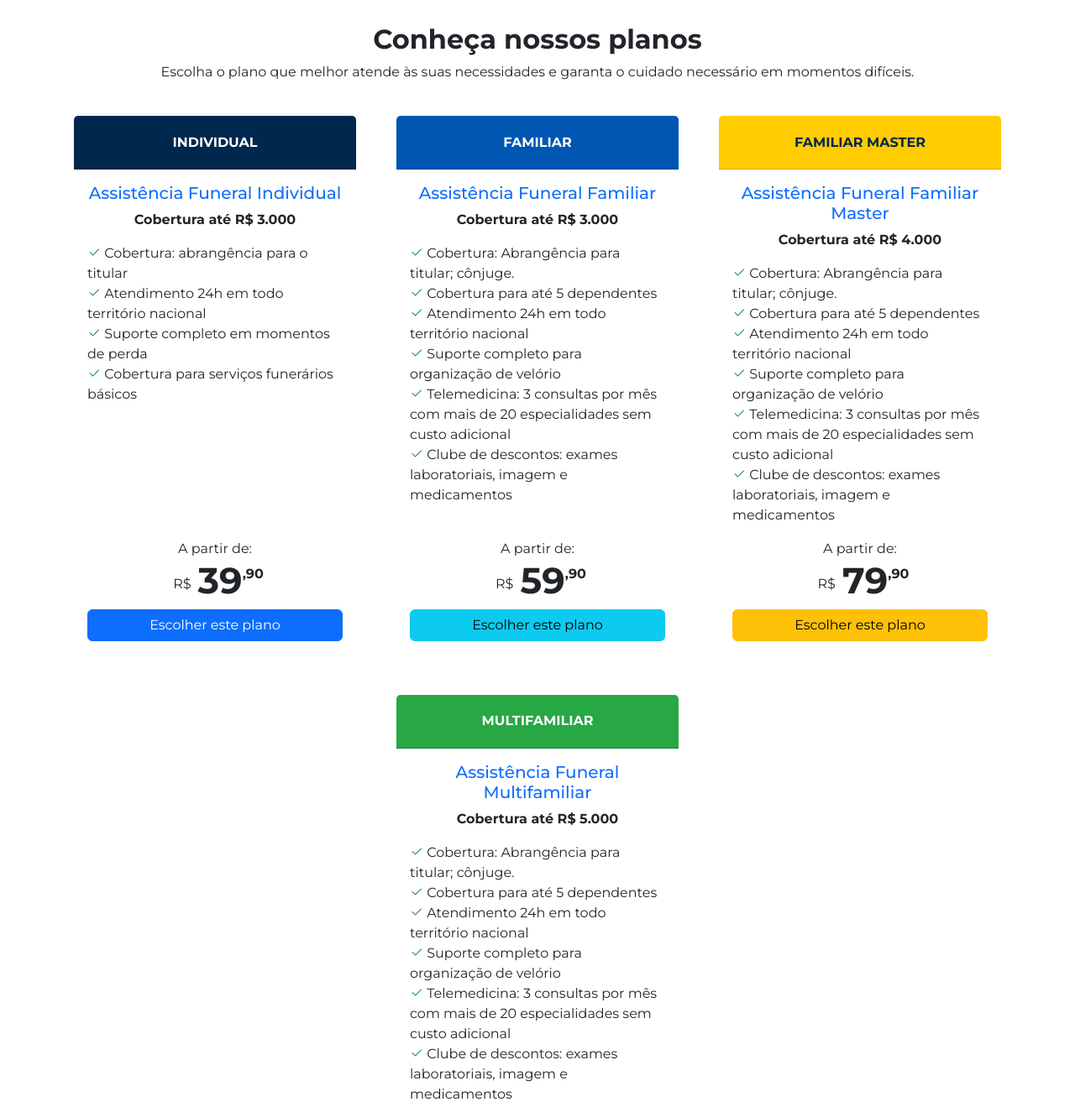
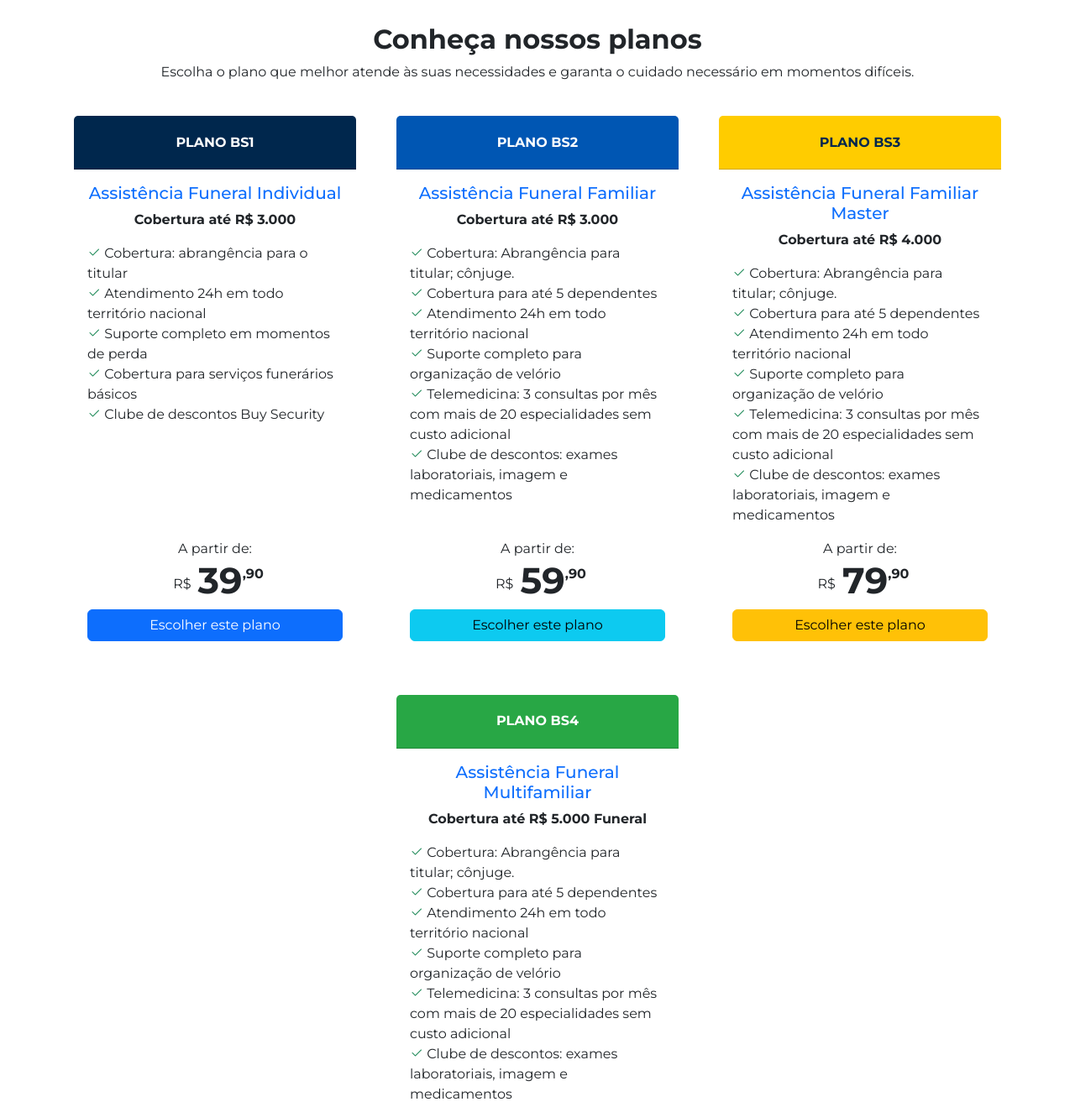
Before and after one commit to marceloaaguilar/buysecurity, a plain HTML site: page index.html in a window 1280 px wide. Shown: the part 1020-2339 px from the top of the page at 84% size. Drawn offline with nearby package versions, Linux system fonts and the light colour scheme.

Commit message:
fixing offers

```diff
--- a/index.html
+++ b/index.html
@@ -44,8 +44,11 @@
             <li class="nav-item">
               <a class="nav-link active" aria-current="page" href="index.html">Início</a>
             </li>
-            <li class="nav-item">
-              <a class="nav-link" href="#our-plans">Planos</a>
+            <li class="nav-item d-lg-none">
+              <a class="nav-link" href="#our-plans-mobile">Planos</a>
+            </li>
+            <li class="nav-item d-none d-lg-grid">
+              <a class="nav-link" href="#our-plans-desktop">Planos</a>
             </li>
             <li class="nav-item">
               <a class="nav-link" href="regulamento.html">Regulamento</a>
@@ -88,7 +91,7 @@
     </section>
 
     <!-- Our Plans Desktop -->
-    <section id="our-plans" class="my-5 d-none d-lg-grid">
+    <section id="our-plans-desktop" class="my-5 d-none d-lg-grid">
       <div class="text-center mb-4">
         <h2 class="fw-bold">Conheça nossos planos</h2>
         <p>Escolha o plano que melhor atende às suas necessidades e garanta o cuidado necessário em momentos difíceis.</p>
@@ -98,7 +101,7 @@
         <!-- Plano Individual -->
         <div class="card border-0" style="width: 21rem;" data-aos="fade-up" data-aos-duration="1000" data-aos-delay="100">
           <div class="card-header text-center fw-bold text-uppercase d-flex align-items-center justify-content-center" style="background-color: #00274d; color: white; height: 4rem; font-size: 1rem;">
-            INDIVIDUAL
+            Plano BS1
           </div>
           <div class="card-body d-flex flex-column">
             <h5 class="card-title text-primary text-center">Assistência Funeral Individual</h5>
@@ -108,6 +111,7 @@
               <li><i class="bi bi-check2 text-success"></i> Atendimento 24h em todo território nacional</li>
               <li><i class="bi bi-check2 text-success"></i> Suporte completo em momentos de perda</li>
               <li><i class="bi bi-check2 text-success"></i> Cobertura para serviços funerários básicos</li>
+              <li><i class="bi bi-check2 text-success"></i> Clube de descontos Buy Security</li>
             </ul>
             <div class="d-flex flex-column text-center pricePlan">
               <p class="m-0 priceInfo">A partir de: </p>
@@ -124,7 +128,7 @@
         <!-- Plano Familiar -->
         <div class="card border-0" style="width: 21rem;" data-aos="fade-up" data-aos-duration="1000" data-aos-delay="250">
           <div class="card-header text-center fw-bold text-uppercase d-flex align-items-center justify-content-center" style="background-color: #0056b3; color: white; height: 4rem; font-size: 1rem;">
-            FAMILIAR
+            Plano BS2
           </div>
           <div class="card-body d-flex flex-column">
             <h5 class="card-title text-primary text-center">Assistência Funeral Familiar</h5>
@@ -155,7 +159,7 @@
         <!-- Plano Familiar Master -->
         <div class="card border-0" style="width: 21rem;" data-aos="fade-up" data-aos-duration="1000" data-aos-delay="350">
           <div class="card-header text-center fw-bold text-uppercase d-flex align-items-center justify-content-center" style="background-color: #ffcc00; color: #00274d; height: 4rem; font-size: 1rem;">
-            FAMILIAR MASTER
+            Plano BS3
           </div>
           <div class="card-body d-flex flex-column">
             <h5 class="card-title text-primary text-center">Assistência Funeral Familiar Master</h5>
@@ -186,11 +190,11 @@
         <!-- Plano Multifamiliar -->
         <div class="card border-0" style="width: 21rem;" data-aos="fade-up" data-aos-duration="1000" data-aos-delay="450">
           <div class="card-header text-center fw-bold text-uppercase d-flex align-items-center justify-content-center" style="background-color: #28a745; color: white; height: 4rem; font-size: 1rem;">
-            MULTIFAMILIAR
+            Plano BS4
           </div>
           <div class="card-body d-flex flex-column">
             <h5 class="card-title text-primary text-center">Assistência Funeral Multifamiliar</h5>
-            <p class="text-center fw-bold">Cobertura até R$ 5.000</p>
+            <p class="text-center fw-bold">Cobertura até R$ 5.000 Funeral</p>
 
             <ul class="list-unstyled listBenefits">
               <li><i class="bi bi-check2 text-success"></i> Cobertura: Abrangência para titular; cônjuge.</li>
@@ -218,7 +222,7 @@
     </section>
 
     <!-- Our Plans Mobile -->
-    <section id="our-plans" class="d-lg-none text-center">
+    <section id="our-plans-mobile" class="d-lg-none text-center">
       <h2 class="mb-4 fw-bold" style="color: #00274d;" data-aos="fade-up" data-aos-delay="0">Conheça nossos Planos</h2>
       <div class="container">
         <div class="swiper mySwiper">
@@ -228,7 +232,7 @@
             <div class="swiper-slide" data-aos="fade-up" data-aos-delay="300">
               <div class="card border-0 mx-auto" style="width: 21rem;">
                 <div class="card-header text-center fw-bold text-uppercase d-flex align-items-center justify-content-center" style="background-color: #00274d; color: white; height: 4rem; font-size: 1rem;">
-                  INDIVIDUAL
+                  BS1
                 </div>
                 <div class="card-body d-flex flex-column">
                   <h5 class="card-title text-primary text-center">Assistência Funeral Individual</h5>
@@ -238,6 +242,7 @@
                     <li><i class="bi bi-check2 text-success"></i> Atendimento 24h em todo território nacional</li>
                     <li><i class="bi bi-check2 text-success"></i> Suporte completo em momentos de perda</li>
                     <li><i class="bi bi-check2 text-success"></i> Cobertura para serviços funerários básicos</li>
+                    <li><i class="bi bi-check2 text-success"></i> Clube de descontos Buy Security</li>
                   </ul>
                   <div class="d-flex flex-column text-center pricePlan">
                     <p class="m-0 priceInfo">A partir de: </p>
@@ -256,7 +261,7 @@
             <div class="swiper-slide" data-aos="fade-up" data-aos-delay="600">
               <div class="card border-0 mx-auto" style="width: 21rem;">
                 <div class="card-header text-center fw-bold text-uppercase d-flex align-items-center justify-content-center" style="background-color: #0056b3; color: white; height: 4rem; font-size: 1rem;">
-                  FAMILIAR
+                  Plano BS2
                 </div>
                 <div class="card-body d-flex flex-column">
                   <h5 class="card-title text-primary text-center">Assistência Funeral Familiar</h5>
@@ -289,7 +294,7 @@
             <div class="swiper-slide" data-aos="fade-up" data-aos-delay="900">
               <div class="card border-0 mx-auto" style="width: 21rem;">
                 <div class="card-header text-center fw-bold text-uppercase d-flex align-items-center justify-content-center" style="background-color: #ffcc00; color: #00274d; height: 4rem; font-size: 1rem;">
-                  FAMILIAR MASTER
+                  Plano BS3
                 </div>
                 <div class="card-body d-flex flex-column">
                   <h5 class="card-title text-primary text-center">Assistência Funeral Familiar Master</h5>
@@ -322,11 +327,11 @@
             <div class="swiper-slide" data-aos="fade-up" data-aos-delay="1200">
               <div class="card border-0 mx-auto" style="width: 21rem;">
                 <div class="card-header text-center fw-bold text-uppercase d-flex align-items-center justify-content-center" style="background-color: #28a745; color: white; height: 4rem; font-size: 1rem;">
-                  MULTIFAMILIAR
+                  Plano BS4
                 </div>
                 <div class="card-body d-flex flex-column">
                   <h5 class="card-title text-primary text-center">Assistência Funeral Multifamiliar</h5>
-                  <p class="text-center fw-bold">Cobertura até R$ 3.000</p>
+                  <p class="text-center fw-bold">Cobertura até R$ 5.000 Funeral</p>
                   <ul class="list-unstyled listBenefits">
                     <li><i class="bi bi-check2 text-success"></i> Cobertura: Abrangência para titular; cônjuge.</li>
                     <li><i class="bi bi-check2 text-success"></i> Cobertura para até 5 dependentes</li>
```
